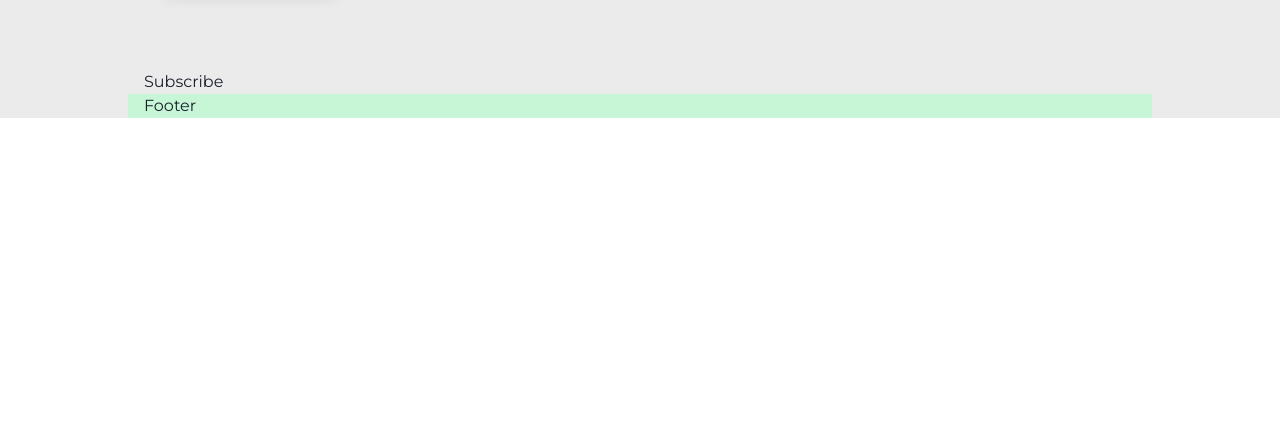
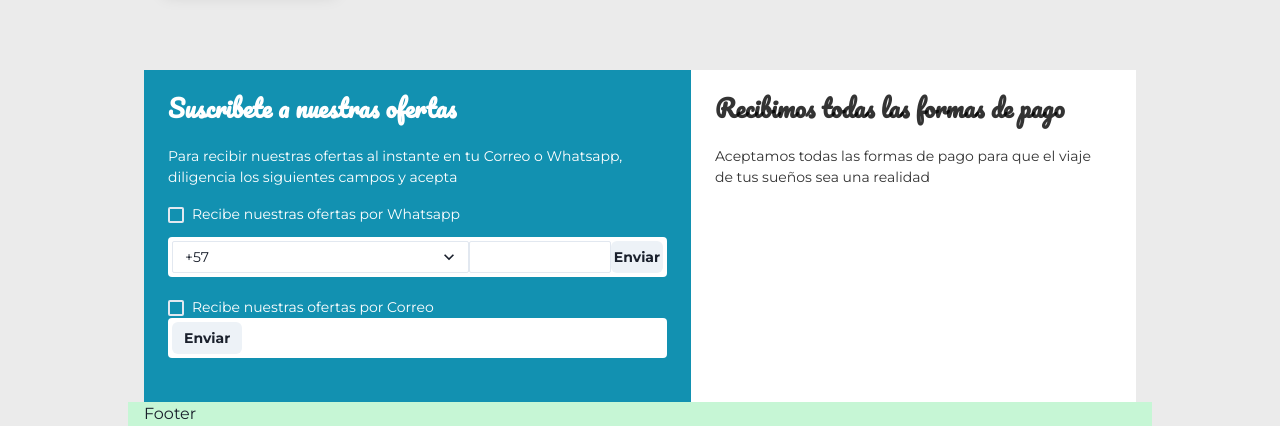
Before and after one commit to rafag0729/travelwings, a React (Create React App) app: page / in a window 1280 px wide. Shown: the part 361-797 px from the top of the page. Built offline with nearby package versions, Linux system fonts and the light colour scheme.

Commit message:
Payment and subscribe structure added

```diff
--- a/src/screens/HomeScreen.tsx
+++ b/src/screens/HomeScreen.tsx
@@ -1,5 +1,6 @@
-import { Container } from "@chakra-ui/react";
+import { Container, Flex } from "@chakra-ui/react";
 import { Offers } from "../sections/Offers";
+import { Payment } from "../sections/Payment";
 import { Slider } from "../sections/Slider";
 import { Subscribe } from "../sections/Subscribe";
 
@@ -9,10 +10,17 @@ export const HomeScreen = () => {
   return (
     <Container maxW="container.lg">
         <Slider />
-
         <Offers />
 
-        <Subscribe />
+        <Flex
+          justifyContent="space-between"
+          flexDirection="row"
+          p="0">
+          <Subscribe />
+          <Payment />
+        </Flex>
+
+
     </Container>
   )
 }
--- /dev/null
+++ b/src/sections/Payment.tsx
@@ -0,0 +1,22 @@
+import { Box, Heading, Text } from "@chakra-ui/react"
+
+
+export const Payment = () => {
+  return (
+    <Box
+        p="6"
+        bgColor="white"
+        flexGrow={1}>
+        <Heading
+            fontSize="2xl"
+            color="blackAlpha.800"
+            mb="6"
+            >Recibimos todas las formas de pago</Heading>
+        <Text
+            fontSize="sm"
+            color="blackAlpha.800"
+            mb="4"
+            >Aceptamos todas las formas de pago para que el viaje de tus sueños sea una realidad</Text>
+    </Box>
+  )
+}
--- a/src/sections/Subscribe.tsx
+++ b/src/sections/Subscribe.tsx
@@ -1,7 +1,97 @@
+import { Box, Button, Checkbox, Editable, EditableInput, EditablePreview, Flex, Heading, HStack, NumberInput, NumberInputField, Select, Text } from "@chakra-ui/react"
+
 
 
 export const Subscribe = () => {
   return (
-    <div>Subscribe</div>
+    <Box
+      flexGrow={1}
+      p="6"
+      bg="brand.blue">
+        <Heading
+          fontSize="2xl"
+          color="white"
+          mb="6"
+          >Suscribete a nuestras ofertas</Heading>
+        <Text
+          color="white"
+          fontSize="sm"
+          mb="4"
+          >Para recibir nuestras ofertas al instante en tu Correo o Whatsapp, diligencia los siguientes campos y acepta</Text>
+
+        <HStack
+          mb="3">
+          <Checkbox
+            fontSize="sm"
+            colorScheme="white"
+            size="md"/>
+            <Text
+              fontSize="sm"
+              color="white"
+              >Recibe nuestras ofertas por Whatsapp</Text>
+        </HStack>
+
+        {/* Subscribe whatsapp */}
+        <Flex
+          flexDirection="row"
+          mb="5"
+          bgColor="white"
+          borderRadius="base"
+          p="1"
+          >
+          <Select
+            size="sm"
+            bg="white"
+            placeholder="+57">
+            <option value="option1">option1</option>
+            <option value="option2">option2</option>
+            <option value="option3">option3</option>
+          </Select>
+
+          <NumberInput
+            size="sm"
+            >
+            <NumberInputField
+              bgColor="white"
+              />
+          </NumberInput>
+
+          <Button
+            size="sm"
+            >Enviar</Button>
+        </Flex>
+
+
+        <HStack>
+          <Checkbox
+            fontSize="sm"
+            colorScheme="white"
+            size="md"/>
+            <Text
+              fontSize="sm"
+              color="white"
+              >Recibe nuestras ofertas por Correo</Text>
+        </HStack>
+
+        {/* Subscribe email */}
+        <Flex
+          flexDirection="row"
+          mb="5"
+          bgColor="white"
+          borderRadius="base"
+          p="1"
+          >
+          <Editable
+            size="sm"
+            >
+            <EditablePreview />
+            <EditableInput />
+          </Editable>
+
+          <Button
+            size="sm"
+            >Enviar</Button>
+        </Flex>
+    </Box>
   )
 }
```
